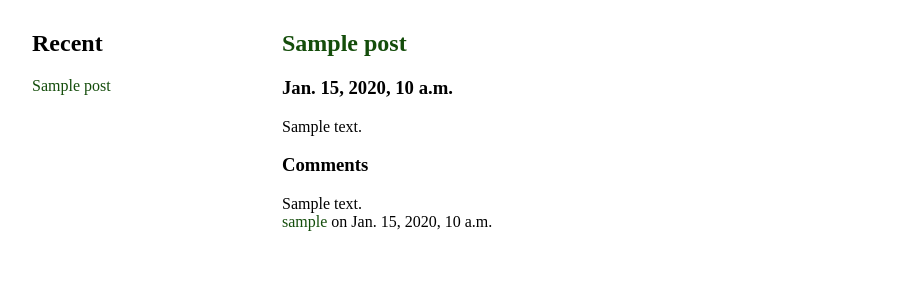
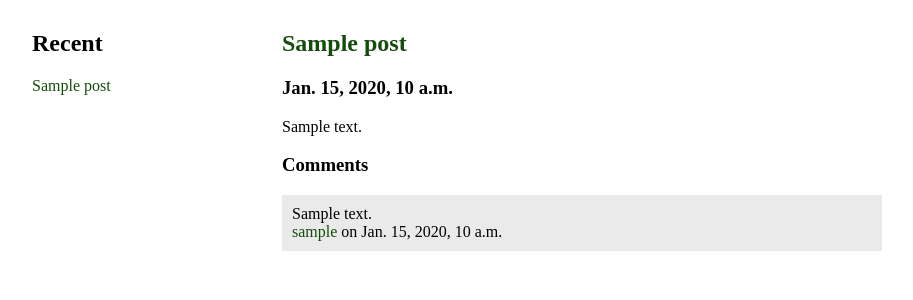
Before and after one commit to Mezner/blog, a Django app: template templates/blog/view_post.html in a window 1280 px wide. Shown: the part 91-391 px from the top of the page, without its empty margins (183-1096 px from the left). Run offline with Django 3.2, Linux system fonts and the light colour scheme; the template is opened without the code that fills it: most values are stand-ins (such as "Sample title", 1, 10 or a date in 2020).

Commit message:
Adding styling for comments

```diff
--- a/blog/static/styles/styles.css
+++ b/blog/static/styles/styles.css
@@ -55,3 +55,10 @@ div.main
     float: right;
     width: 600px;
 }
+/* Comments */
+div.comment
+{
+    background-color: #EAEAEA;
+    padding: 10px;
+    margin-bottom: 15px;
+}
```
